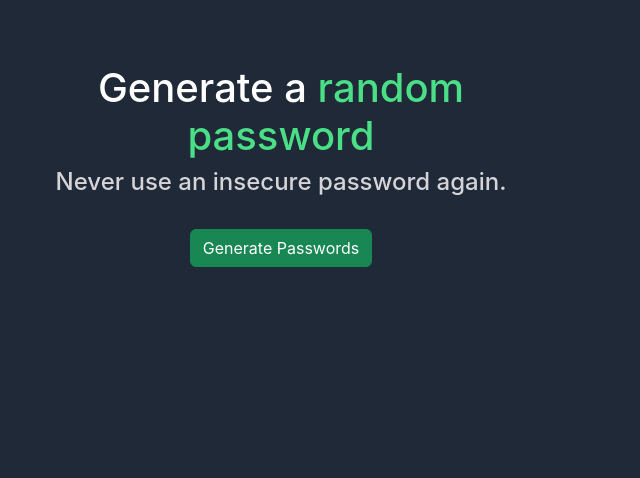
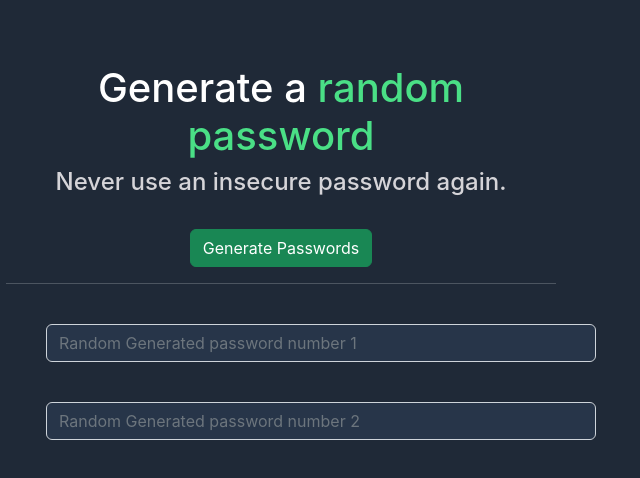
Before and after one commit to wmonsalv/Random-Password-Generator, a React (Create React App) app in the folder random-/: page / in a window 1280 px wide. Shown: the top 478 px of the page, without its empty margins (56-696 px from the left). Built offline with nearby package versions, Linux system fonts and the light colour scheme.

Commit message:
front end final touches

```diff
--- a/random-/src/Components/Intro.css
+++ b/random-/src/Components/Intro.css
@@ -21,3 +21,13 @@ h1{
 h4{
     color:#D5D4D8;
 }
+
+#myForm{
+    margin: 40px;
+    display: center;
+    background-color: #273549;
+}
+
+#horz{
+    color:#D1D5DB;
+}
--- a/random-/src/Components/Intro.js
+++ b/random-/src/Components/Intro.js
@@ -6,13 +6,13 @@ function intro(){
         <h1><span>Generate a</span> random password</h1>
         <h4>Never use an insecure password again.</h4>
         <br></br>
-        <button type="button" class="btn btn-success">Generate Passwords</button>
-
-
+        <button type="button" id="passwordGenerator" class="btn btn-success">Generate Passwords</button>
+        <hr id="horz"/>
+        <form>
+        <input class="form-control" id="myForm" type="text" placeholder="Random Generated password number 1"/>
+        <input class="form-control" id="myForm" type="text" placeholder="Random Generated password number 2"/>
+        </form>
         </div>
-
-
-
     )
 }
 
```
